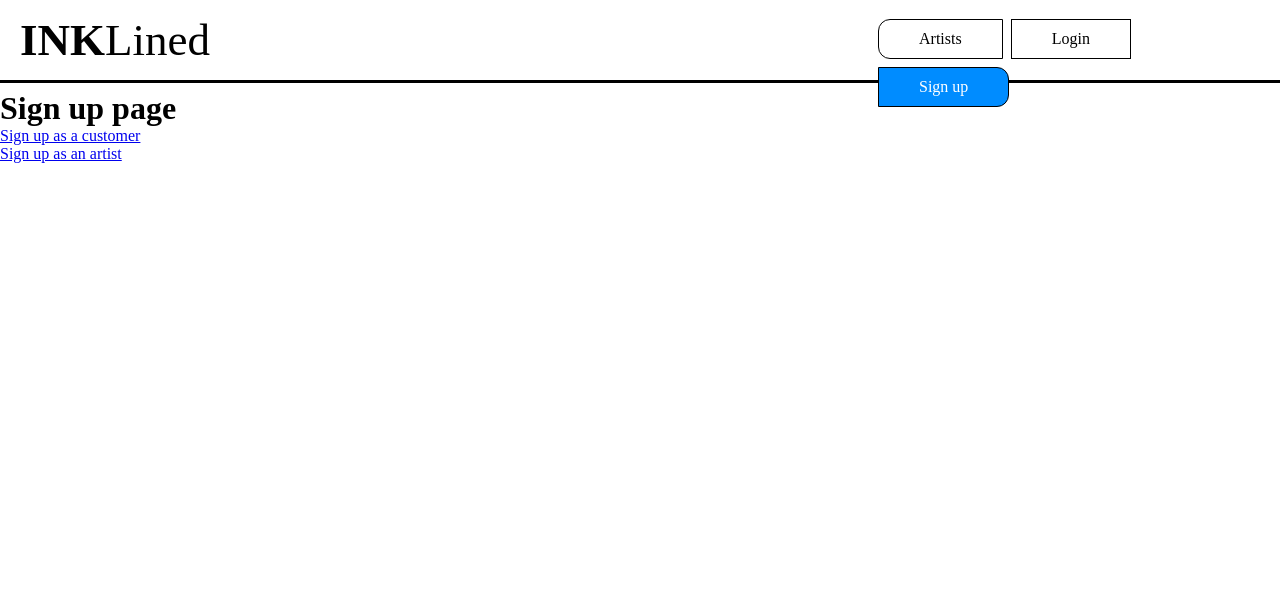
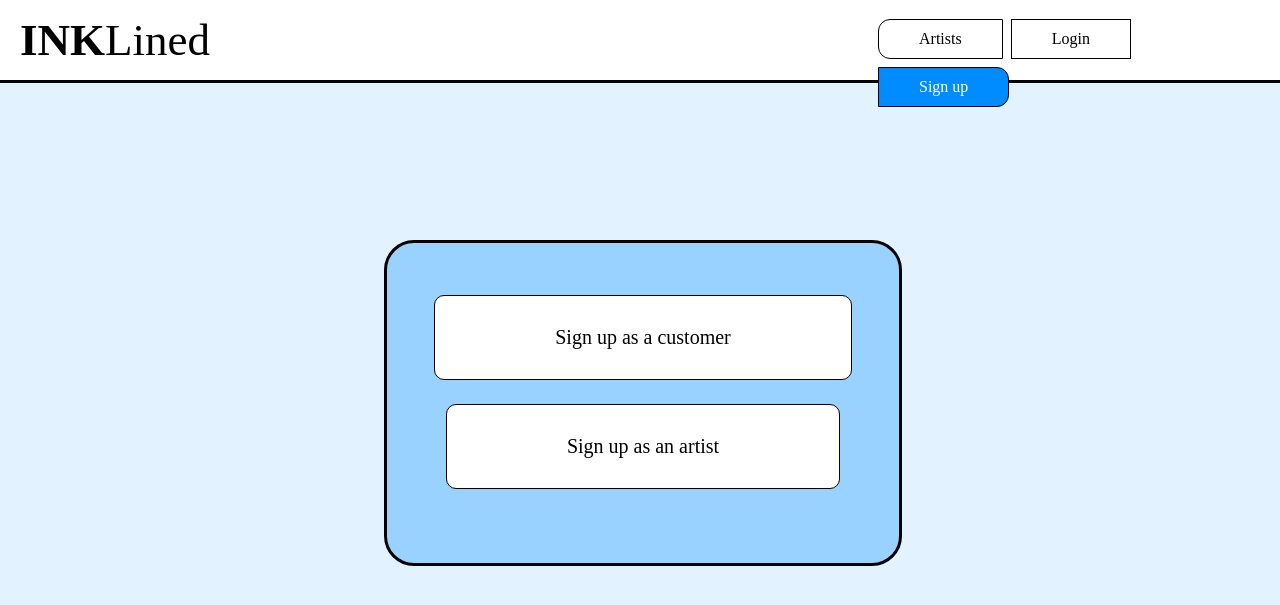
Before and after one commit to Thorvalder/WADProject, a Django app: page /INKLined_app/sign-up/ in a window 1280 px wide. Shown: the top 605 px of the page. Run offline with Django 3.2, Linux system fonts and the light colour scheme.

Commit message:
Joseph- started Sign-up CSS still rough draft

```diff
--- /dev/null
+++ b/INKLined_project/static/css/sign-up.css
@@ -0,0 +1,28 @@
+.twoBoxes{
+	position:fixed;
+	top:30%;
+	left:30%;
+	width:40%;
+	height:40%;
+	text-align:center;
+	background-color:#99d1ff;
+	border:solid;
+	border-color:black;
+	border-radius:30px;
+}
+
+.signUpButton{
+	background-color: white;
+	border: 1px solid #000000;
+	color:black;
+	top:15%;
+	padding: 30px 120px;
+	text-align: center;
+	text-decoration: none;
+	display: inline-block;
+	font-size: 20px;
+	margin: 4px 2px;
+	cursor: pointer;
+	position:relative;
+	border-radius:10px;
+}
--- a/INKLined_project/templates/INKLined_app/base.html
+++ b/INKLined_project/templates/INKLined_app/base.html
@@ -5,6 +5,7 @@
             <meta charset="UTF-8" />
 			<link rel="stylesheet" href="{% static 'css/base.css' %}" type="text/css">
 			<link rel="stylesheet" href="{% static 'css/login.css' %}" type="text/css">
+			<link rel="stylesheet" href="{% static 'css/sign-up.css' %}" type="text/css">
             <title>
                 INKLined_app -
                 {% block title_block %}
@@ -13,7 +14,7 @@
 
             </title>
         </head>
-        <body>
+        <body style="background-color:#e3f2ff">
 			<div class="main">
 				<div class="title">
 					<a href="{% url 'INKLined_app:index' %}" style="color:black">
--- a/INKLined_project/templates/INKLined_app/sign-up.html
+++ b/INKLined_project/templates/INKLined_app/sign-up.html
@@ -6,14 +6,15 @@
 {% endblock %}
 
 {% block body_block %}
-    <h1>Sign up page</h1>
     {% if registered %}
         INKLined_app says: <strong>thank you for registering!</strong>
         <a href="{% url 'INKLined_app:index' %}">Return to the homepage.</a><br />
     {% else %}
-
-        <a href="{% url 'INKLined_app:add_customer' %}">Sign up as a customer</a><br />
-		<a href="{% url 'INKLined_app:add_artist' %}">Sign up as an artist</a><br />
-
+		<div class="twoBoxes">
+			<a href="{% url 'INKLined_app:add_customer' %}"><div class="signUpButton">Sign up as a customer</div></a>
+			<br />
+			<a href="{% url 'INKLined_app:add_artist' %}"><div class="signUpButton" style="top:20%;">Sign up as an artist</div></a>
+			<br />
+		</div>
     {% endif %}
 {% endblock %}
```
